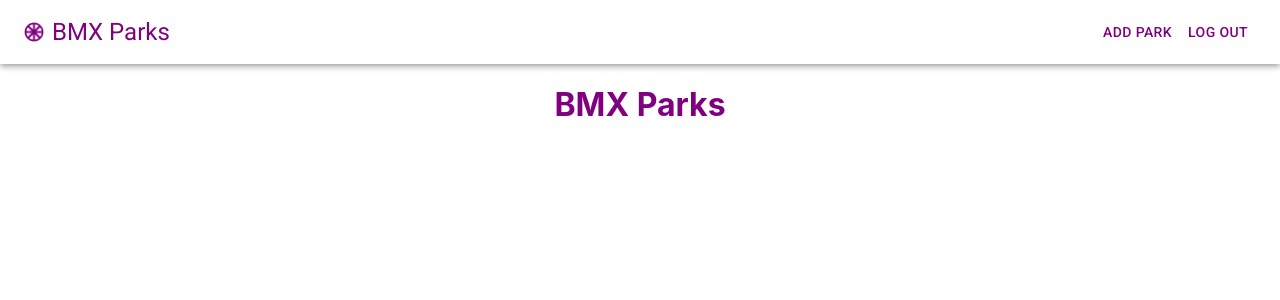
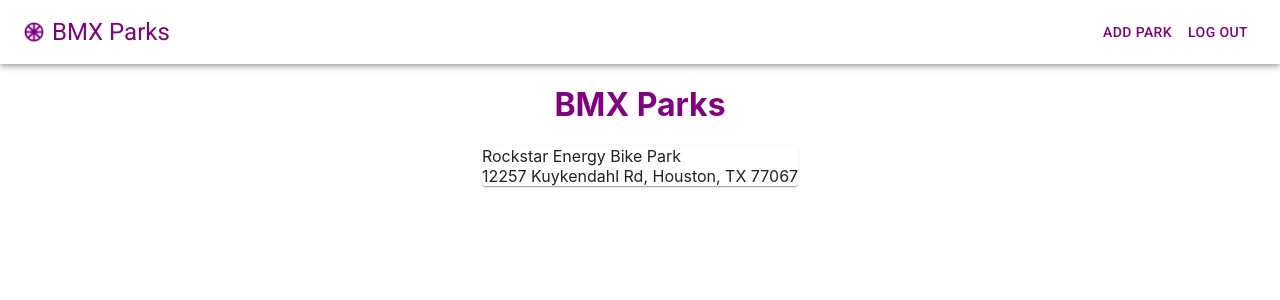
Before and after one commit to forrestmorrison/bmxparks-app, a React (Create React App) app: page / in a window 1280 px wide. Shown: the top 300 px of the page. Built offline with nearby package versions, Linux system fonts and the light colour scheme.

Commit message:
created ParkItem

```diff
--- a/src/App.js
+++ b/src/App.js
@@ -1,8 +1,7 @@
 import NavBar from "./components/NavBar";
-import ParkData from "./data/ParkData";
+import ParkItem from "./components/ParkItem";
 import { createTheme } from '@mui/material/styles'
 import { ThemeProvider } from '@emotion/react';
-import { useState } from "react";
 
 const theme = createTheme({
   palette: {
@@ -22,6 +21,7 @@ function App() {
         <NavBar />
         <main>
           <h1>BMX Parks</h1>
+          <ParkItem />
         </main>
       </div>
     </ThemeProvider>
--- /dev/null
+++ b/src/components/ParkItem.jsx
@@ -0,0 +1,16 @@
+import Card from '@mui/material/Card'
+
+const ParkItem = () => {
+  return (
+    <Card>
+        <div className='park-name-display'>
+            Rockstar Energy Bike Park
+        </div>
+        <div className='park-address-display'>
+            12257 Kuykendahl Rd, Houston, TX 77067
+        </div>
+    </Card>
+  )
+}
+
+export default ParkItem
```
Also changed, not shown: src/components/ParkCard.jsx (deleted, +0 -9 lines).
